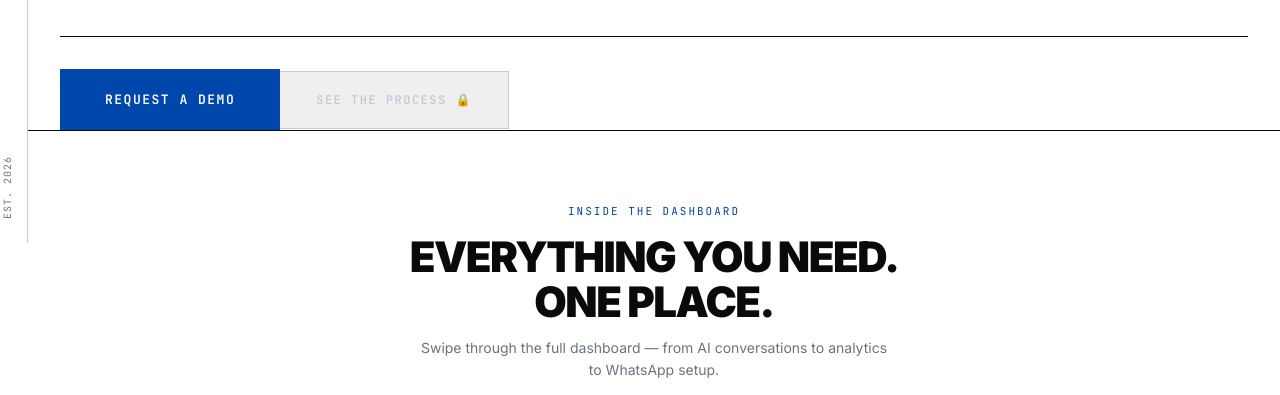
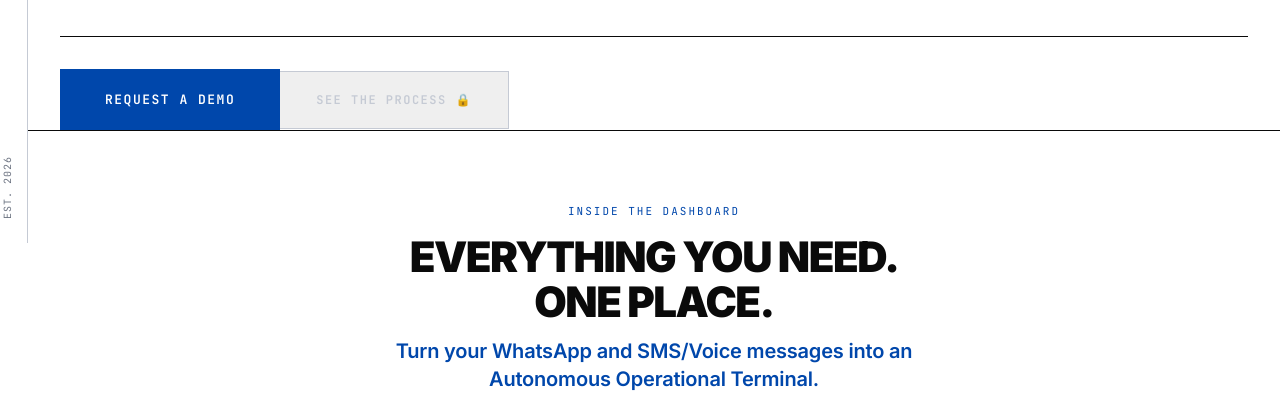
Before and after one commit to the961ainetwork-dev/cartchat-saas, a website: page index.html in a window 1280 px wide. Shown: the part 557-952 px from the top of the page. Drawn offline with Linux system fonts and the light colour scheme.

Commit message:
Update index.html

```diff
--- a/index.html
+++ b/index.html
@@ -317,6 +317,7 @@
   <div class="slider-header">
     <div class="slider-eyebrow">Inside the Dashboard</div>
     <div class="slider-title">Everything you need.<br/>One place.</div>
+    <div style="font-size:clamp(15px,1.8vw,20px);font-weight:600;color:var(--blue);max-width:620px;margin:0 auto 16px;line-height:1.4;letter-spacing:-.2px">Turn your WhatsApp and SMS/Voice messages into an Autonomous Operational Terminal.</div>
     <div class="slider-sub">Swipe through the full dashboard — from AI conversations to analytics to WhatsApp setup.</div>
   </div>
 
```
